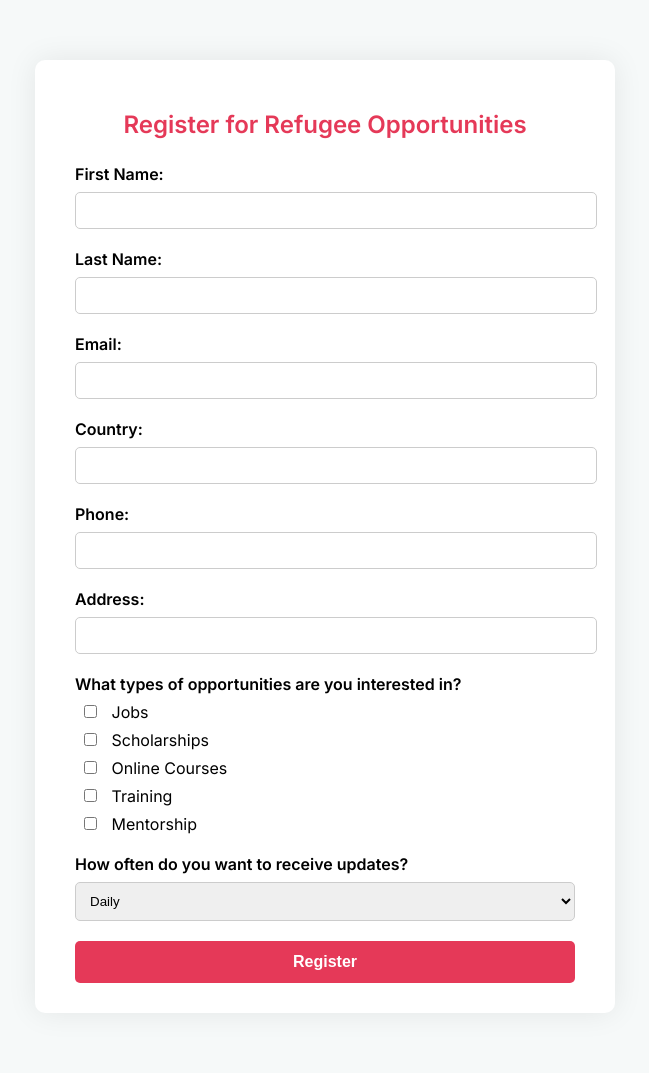
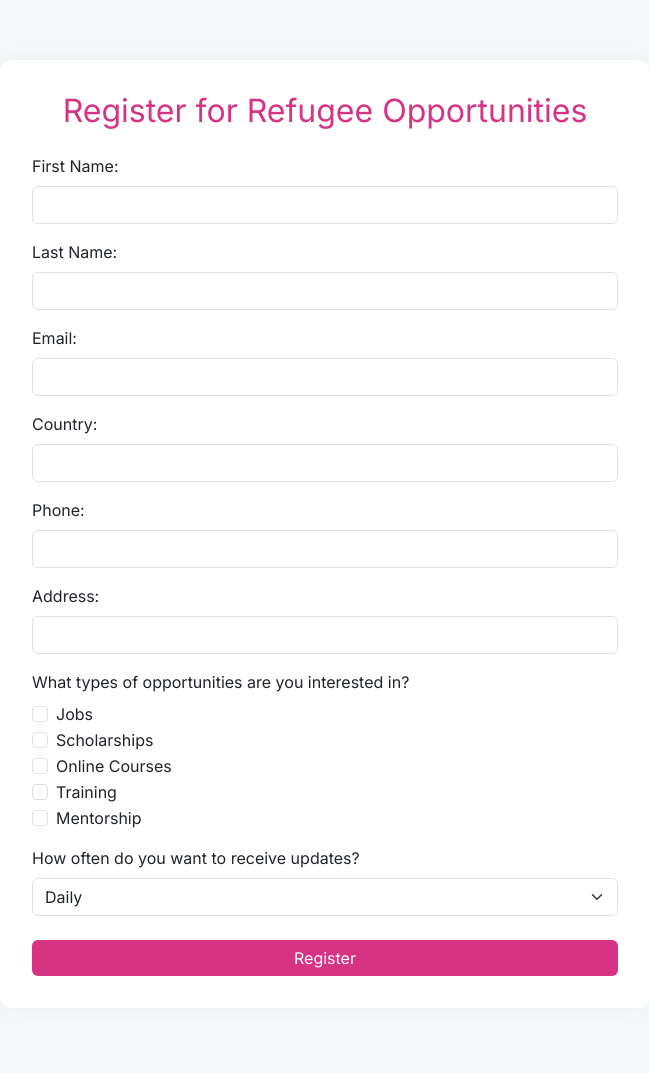
Before and after one commit to Hadiyaqoobi/refugee_project, a Flask app: page /register in a window 1280 px wide. Shown: the whole page, without its empty margins (315-964 px from the left). After the commit the page ends 976 px from the top, so only its background shows below. Run offline with Flask 3, Linux system fonts and the light colour scheme.

Commit message:
Update register.html

```diff
--- a/refugee_web1/templates/register.html
+++ b/refugee_web1/templates/register.html
@@ -1,108 +1,109 @@
 <!DOCTYPE html>
 <html lang="en">
 <head>
-  <meta charset="UTF-8">
-  <title>Register for Refugee Opportunities</title>
-  <link href="https://fonts.googleapis.com/css2?family=Inter:wght@400;600&display=swap" rel="stylesheet">
+  <meta charset="UTF-8" />
+  <title>Register | Hope Finder</title>
+  <meta name="viewport" content="width=device-width, initial-scale=1" />
+  <link href="https://cdn.jsdelivr.net/npm/bootstrap@5.3.2/dist/css/bootstrap.min.css" rel="stylesheet" />
+  <link href="https://fonts.googleapis.com/css2?family=Inter:wght@400;600&display=swap" rel="stylesheet" />
   <style>
     body {
       font-family: 'Inter', sans-serif;
-      background: #f6f9f9;
-      margin: 0;
-      padding: 0;
+      background-color: #f6f9f9;
     }
-    .container {
-      max-width: 500px;
+    .form-container {
+      max-width: 650px;
       margin: 60px auto;
-      background: #fff;
-      padding: 30px 40px;
-      border-radius: 10px;
-      box-shadow: 0 0 30px rgba(0, 0, 0, 0.08);
+      padding: 2rem;
+      background-color: #ffffff;
+      border-radius: 12px;
+      box-shadow: 0 0 25px rgba(0, 0, 0, 0.05);
     }
-    h2 {
+    .form-title {
+      color: #d63384;
       text-align: center;
-      margin-bottom: 25px;
-      color: #e53958;
+      margin-bottom: 1.5rem;
     }
-    label {
-      display: block;
-      margin-bottom: 8px;
-      font-weight: 600;
+    .btn-primary {
+      background-color: #d63384;
+      border: none;
     }
-    input[type="text"], input[type="email"], select {
-      width: 100%;
-      padding: 10px;
-      margin-bottom: 20px;
-      border: 1px solid #ccc;
-      border-radius: 5px;
-    }
-    .checkbox-group {
-      margin-bottom: 20px;
-    }
-    .checkbox-group label {
-      display: block;
-      font-weight: normal;
-      margin-left: 5px;
-    }
-    .checkbox-group input {
-      margin-right: 10px;
-    }
-    button {
-      width: 100%;
-      background: #e53958;
-      color: white;
-      padding: 12px;
-      border: none;
-      font-size: 16px;
-      border-radius: 5px;
-      cursor: pointer;
-      font-weight: bold;
-    }
-    button:hover {
-      background: #d22b47;
+    .btn-primary:hover {
+      background-color: #b82e6b;
     }
   </style>
 </head>
 <body>
-  <div class="container">
-    <h2>Register for Refugee Opportunities</h2>
+  <div class="container form-container">
+    <h2 class="form-title">Register for Refugee Opportunities</h2>
     <form action="/register" method="POST">
-      <label>First Name:</label>
-      <input type="text" name="first_name" required>
-
-      <label>Last Name:</label>
-      <input type="text" name="last_name" required>
-
-      <label>Email:</label>
-      <input type="email" name="email" required>
-
-      <label>Country:</label>
-      <input type="text" name="country" required>
-
-      <label>Phone:</label>
-      <input type="text" name="phone">
-
-      <label>Address:</label>
-      <input type="text" name="address" required>
-
-      <label>What types of opportunities are you interested in?</label>
-      <div class="checkbox-group">
-        <label><input type="checkbox" name="preferences" value="jobs"> Jobs</label>
-        <label><input type="checkbox" name="preferences" value="scholarships"> Scholarships</label>
-        <label><input type="checkbox" name="preferences" value="online courses"> Online Courses</label>
-        <label><input type="checkbox" name="preferences" value="training"> Training</label>
-        <label><input type="checkbox" name="preferences" value="mentorship"> Mentorship</label>
+      <div class="mb-3">
+        <label class="form-label">First Name:</label>
+        <input type="text" name="first_name" class="form-control" required />
       </div>
 
-      <label>How often do you want to receive updates?</label>
-      <select name="frequency" required>
-        <option value="daily">Daily</option>
-        <option value="weekly">Weekly</option>
-        <option value="monthly">Monthly</option>
-      </select>
+      <div class="mb-3">
+        <label class="form-label">Last Name:</label>
+        <input type="text" name="last_name" class="form-control" required />
+      </div>
 
-      <button type="submit">Register</button>
+      <div class="mb-3">
+        <label class="form-label">Email:</label>
+        <input type="email" name="email" class="form-control" required />
+      </div>
+
+      <div class="mb-3">
+        <label class="form-label">Country:</label>
+        <input type="text" name="country" class="form-control" required />
+      </div>
+
+      <div class="mb-3">
+        <label class="form-label">Phone:</label>
+        <input type="text" name="phone" class="form-control" />
+      </div>
+
+      <div class="mb-3">
+        <label class="form-label">Address:</label>
+        <input type="text" name="address" class="form-control" required />
+      </div>
+
+      <div class="mb-3">
+        <label class="form-label">What types of opportunities are you interested in?</label>
+        <div class="form-check">
+          <input class="form-check-input" type="checkbox" name="preferences" value="jobs" id="prefJobs" />
+          <label class="form-check-label" for="prefJobs">Jobs</label>
+        </div>
+        <div class="form-check">
+          <input class="form-check-input" type="checkbox" name="preferences" value="scholarships" id="prefScholarships" />
+          <label class="form-check-label" for="prefScholarships">Scholarships</label>
+        </div>
+        <div class="form-check">
+          <input class="form-check-input" type="checkbox" name="preferences" value="online courses" id="prefCourses" />
+          <label class="form-check-label" for="prefCourses">Online Courses</label>
+        </div>
+        <div class="form-check">
+          <input class="form-check-input" type="checkbox" name="preferences" value="training" id="prefTraining" />
+          <label class="form-check-label" for="prefTraining">Training</label>
+        </div>
+        <div class="form-check">
+          <input class="form-check-input" type="checkbox" name="preferences" value="mentorship" id="prefMentorship" />
+          <label class="form-check-label" for="prefMentorship">Mentorship</label>
+        </div>
+      </div>
+
+      <div class="mb-4">
+        <label class="form-label">How often do you want to receive updates?</label>
+        <select name="frequency" class="form-select" required>
+          <option value="daily">Daily</option>
+          <option value="weekly">Weekly</option>
+          <option value="monthly">Monthly</option>
+        </select>
+      </div>
+
+      <button type="submit" class="btn btn-primary w-100">Register</button>
     </form>
   </div>
+
+  <script src="https://cdn.jsdelivr.net/npm/bootstrap@5.3.2/dist/js/bootstrap.bundle.min.js"></script>
 </body>
 </html>
```
